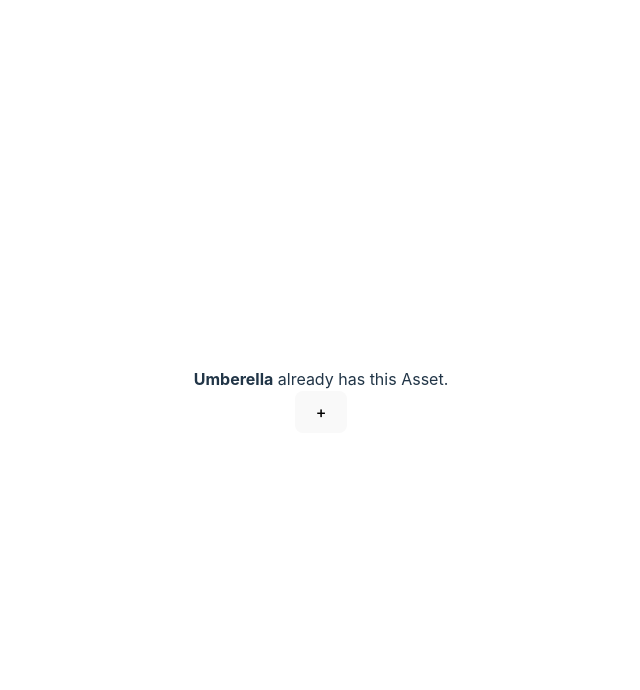
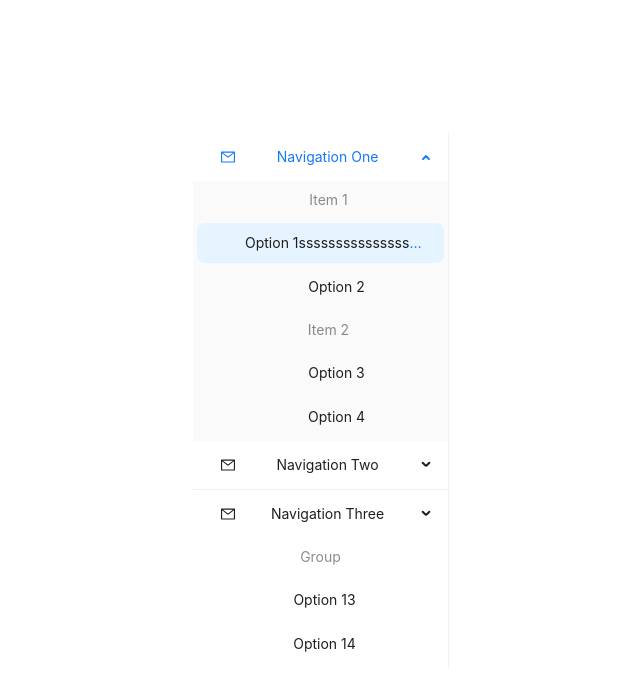
Before and after one commit to coolcorexix/saleshood-playground, a React (Vite) app: page / in a window 1280 px wide. Shown: the top 690 px of the page, without its empty margins (319-959 px from the left). Built offline with nearby package versions, Linux system fonts and the light colour scheme.

Commit message:
minimal reproduce

```diff
--- a/package.json
+++ b/package.json
@@ -10,13 +10,17 @@
   },
   "dependencies": {
     "@ant-design/icons": "^4.0.0",
+    "antd": "^5.3.0",
     "antd-icons": "0.1.0-alpha.1",
     "i18next": "^21.8.16",
     "i18next-browser-languagedetector": "^6.1.4",
     "react": "^18.2.0",
     "react-dom": "^18.2.0",
     "react-i18next": "^11.18.3",
-    "styled-components": "^5.3.5"
+    "react-router": "5.3.3",
+    "react-router-dom": "5.3.3",
+    "styled-components": "^5.3.5",
+    "use-interval": "^1.4.0"
   },
   "devDependencies": {
     "@types/react": "^18.0.15",
--- a/src/App.jsx
+++ b/src/App.jsx
@@ -1,32 +1,99 @@
-import { useState } from "react";
-import { Trans, useTranslation } from "react-i18next";
-import CloseOutlined from "@ant-design/icons/CloseOutlined";
-import "./i18n/init";
+import React from 'react'
 import "./App.css";
+import { Menu, Typography } from 'antd';
+
+
+export const SomeContext = React.createContext();
+export const SomeProvider = SomeContext.Provider;
+
+import { MailOutlined } from '@ant-design/icons';
+
+function getItem(
+  label,
+  key,
+  icon,
+  children,
+  type,
+) {
+  return {
+    key,
+    icon,
+    children,
+    label,
+    type,
+  };
+}
+
+const items = [
+  getItem('Navigation One', 'sub1', <MailOutlined />, [
+    getItem(
+      'Item 1',
+      'g1',
+      null,
+      [
+        getItem(<Typography.Text ellipsis>Option 1sssssssssssssssssssssssssssssss</Typography.Text>, '1'),
+        getItem('Option 2', '2'),
+      ],
+      'group'
+    ),
+    getItem(
+      'Item 2',
+      'g2',
+      null,
+      [getItem('Option 3', '3'), getItem('Option 4', '4')],
+      'group'
+    ),
+  ]),
+
+  getItem('Navigation Two', 'sub2', <MailOutlined />, [
+    getItem('Option 5', '5'),
+    getItem('Option 6', '6'),
+    getItem('Submenu', 'sub3', null, [
+      getItem('Option 7', '7'),
+      getItem('Option 8', '8'),
+    ]),
+  ]),
+
+  { type: 'divider' },
+
+  getItem('Navigation Three', 'sub4', <MailOutlined />, [
+    getItem('Option 9', '9'),
+    getItem('Option 10', '10'),
+    getItem('Option 11', '11'),
+    getItem('Option 12', '12'),
+  ]),
+
+  getItem(
+    'Group',
+    'grp',
+    null,
+    [getItem('Option 13', '13'), getItem('Option 14', '14')],
+    'group'
+  ),
+];
+
+export const Template2 = () => {
+  const onClick = (e) => {
+    console.log('click ', e);
+  };
+
+  return (
+    <Menu
+      onClick={onClick}
+      style={{ width: 256 }}
+      defaultSelectedKeys={['1']}
+      defaultOpenKeys={['sub1']}
+      mode='inline'
+      items={items}
+    />
+  );
+};
 
 function App() {
-  const [count, setCount] = useState(0);
-  const { t: buyerSitesT} = useTranslation('buyer-sites');
-  const infoMessage = (
-    <Trans
-      t={buyerSitesT}
-      i18nKey='SHARE_VIA_BUYER_SITE_DIALOG.NOTIFICATION.INFO_SHARED_MESSAGE'
-      values={{
-        count: 1,
-        BS_NAME: "Umberella",
-      }}
-    />
+
+  return (
+    <Template2 />
   );
-
-  return (<div>
-    {infoMessage}
-    <div>
-    <button onClick={() => setCount(count +1)} >
-      +
-    </button>
-    </div>
-
-  </div>)
 }
 
 export default App;
```
Also changed, not shown: 1 other file (tests, documents, lock files or other folders).
